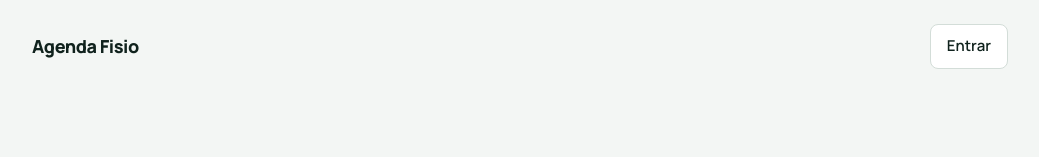
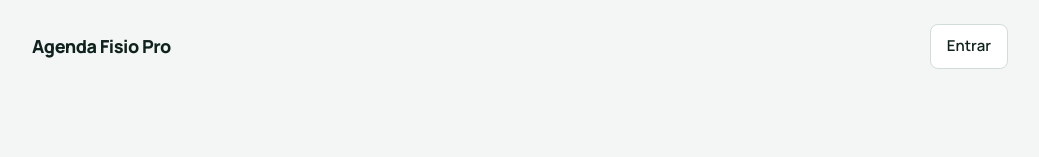
Before and after one commit to rabellinho99-sys/agenda-fisio, a Next.js app: page / in a window 1280 px wide. Shown: the top 157 px of the page, without its empty margins (120-1159 px from the left). Built offline with nearby package versions, Linux system fonts and the light colour scheme.

Commit message:
Marca Agenda Fisio Pro na página inicial

```diff
--- a/app/page.tsx
+++ b/app/page.tsx
@@ -4,7 +4,7 @@
   return (
     <main className="mx-auto flex min-h-screen max-w-5xl flex-col px-6">
       <header className="flex items-center justify-between py-6">
-        <span className="text-lg font-extrabold tracking-tight">Agenda Fisio</span>
+        <span className="text-lg font-extrabold tracking-tight">Agenda Fisio Pro</span>
         <Link href="/entrar" className="btn-ghost">Entrar</Link>
       </header>
 
```
